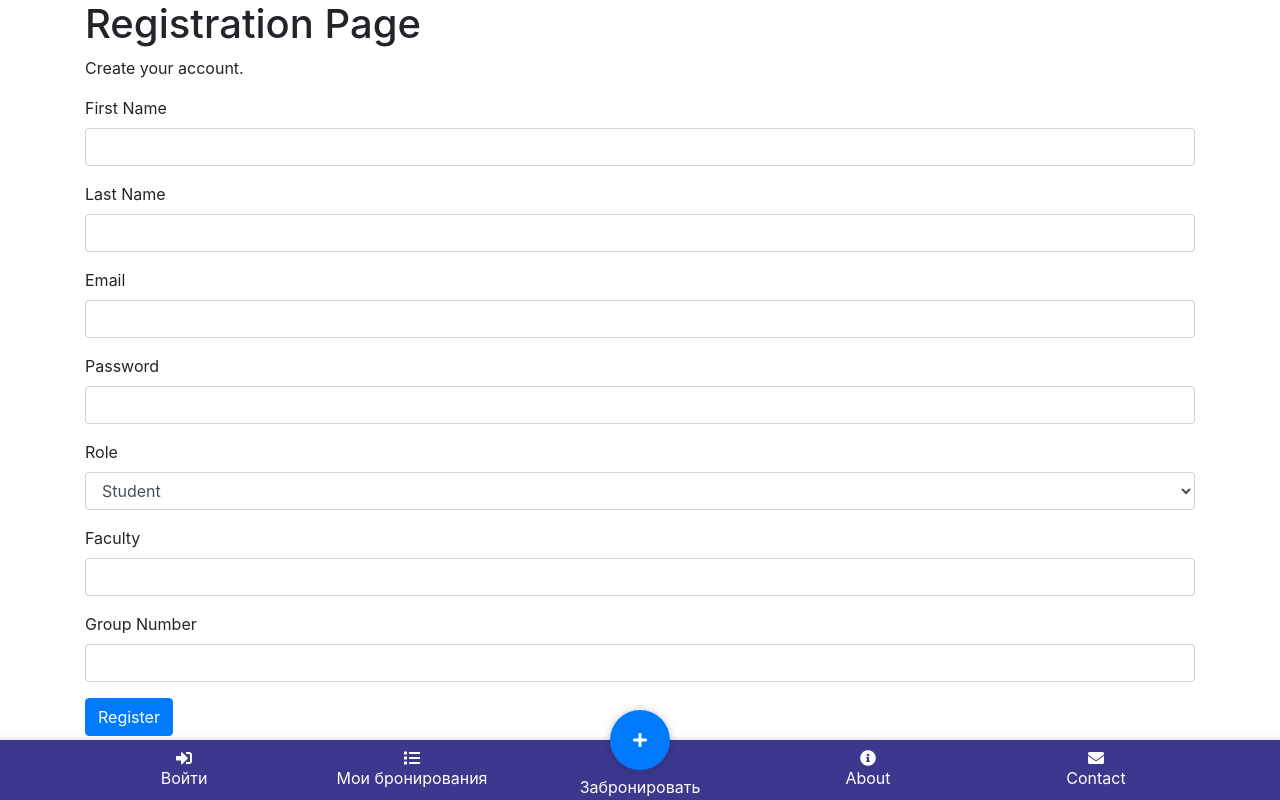
After one commit to sonicfsw/UniversityID, a Flask app: page /register in a window 1280 px wide. The commit adds this page. Run offline with Flask 3, Linux system fonts and the light colour scheme; some libraries are stand-ins or nearby versions.

Commit message:
проверка

```diff
--- /dev/null
+++ b/app/config.py
@@ -0,0 +1,3 @@
+# config.py
+
+ADMIN_PASSWORD = 'secure_admin_password_123'
--- a/app/routes.py
+++ b/app/routes.py
@@ -1,41 +1,123 @@
-from flask import Flask, render_template
+from flask import Flask, render_template, request, redirect, url_for, flash
 from flask_sqlalchemy import SQLAlchemy
+from flask_wtf import FlaskForm
+from wtforms import StringField, PasswordField, SubmitField, SelectField
+from wtforms.validators import DataRequired, Email
+from flask_wtf.csrf import CSRFProtect
+from werkzeug.security import check_password_hash, generate_password_hash
+from flask_login import LoginManager, login_user, login_required, current_user, logout_user, UserMixin
 from sqlalchemy.sql import text
 import os
 
 app = Flask(__name__)
 
-# Конфигурация базы данных
+app.config['SECRET_KEY'] = 'your_secret_key_here'
+csrf = CSRFProtect(app)
+
 app.config['SQLALCHEMY_DATABASE_URI'] = (
-    'mssql+pyodbc://sa2:UID2425@192.168.0.101:1433/reservation+navigation'
+    'mssql+pyodbc://sonicfsw:123456789@192.168.0.105:1433/reservation+navigation'
     '?driver=ODBC+Driver+17+for+SQL+Server&TrustServerCertificate=yes'
 )
 app.config['SQLALCHEMY_TRACK_MODIFICATIONS'] = False
 
-# Инициализация базы данных
 db = SQLAlchemy(app)
 
-# Главная страница
+login_manager = LoginManager(app)
+login_manager.login_view = 'login'
+
+# Пароль администратора из конфигурации
+ADMIN_PASSWORD = os.getenv('ADMIN_PASSWORD', 'default_admin_password')
+
+class User(db.Model, UserMixin):
+    __tablename__ = 'User'
+    User_ID = db.Column(db.Integer, primary_key=True)
+    First_name = db.Column(db.String(50), nullable=False)
+    Last_name = db.Column(db.String(50), nullable=False)
+    Contact_information = db.Column(db.String(100), unique=True, nullable=False)
+    Faculty = db.Column(db.String(50), nullable=True)
+    GroupNumber = db.Column(db.String(50), nullable=True)
+    Role_ID = db.Column(db.String(10), nullable=False)
+    email = db.Column(db.String(255), unique=True, nullable=False)
+    password_hash = db.Column(db.String(128), nullable=False)
+
+    def get_id(self):
+        return str(self.User_ID)
+
+    def __repr__(self):
+        return f'<User {self.email}>'
+
+class LoginForm(FlaskForm):
+    email = StringField('Email', validators=[DataRequired(), Email()])
+    password = PasswordField('Password', validators=[DataRequired()])
+
+class RegisterForm(FlaskForm):
+    first_name = StringField('First Name', validators=[DataRequired()])
+    last_name = StringField('Last Name', validators=[DataRequired()])
+    email = StringField('Email', validators=[DataRequired(), Email()])
+    password = PasswordField('Password', validators=[DataRequired()])
+    role = SelectField('Role', choices=[('student', 'Student'), ('admin', 'Admin')], validators=[DataRequired()])
+    faculty = StringField('Faculty')
+    group_number = StringField('Group Number')
+
+class AdminPasswordForm(FlaskForm):
+    password = PasswordField('Password', validators=[DataRequired()])
+    submit = SubmitField('Sign In')
+
+@login_manager.user_loader
+def load_user(user_id):
+    return User.query.get(int(user_id))
+
 @app.route('/')
 def home():
     return render_template('home.html')
 
-# О странице
-@app.route('/about')
-def about():
-    return render_template('about.html')
+@app.route('/register', methods=['GET', 'POST'])
+def register():
+    form = RegisterForm()
+    if form.validate_on_submit():
+        if User.query.filter_by(email=form.email.data).first():
+            flash('User with this email already exists.', 'danger')
+            return render_template('register.html', form=form)
 
-# Контакты
-@app.route('/contact')
-def contact():
-    return render_template('contact.html')
+        password_hash = generate_password_hash(form.password.data)
 
-# Страница логина
-@app.route('/login')
+        max_user_id = db.session.execute(text("SELECT MAX(User_ID) FROM [User]")).scalar() or 0
+        next_user_id = max_user_id + 1
+
+        new_user = User(
+            User_ID=next_user_id,
+            First_name=form.first_name.data,
+            Last_name=form.last_name.data,
+            Contact_information=form.email.data,
+            Role_ID=form.role.data,
+            email=form.email.data,
+            password_hash=password_hash,
+            Faculty=form.faculty.data if form.role.data == 'student' else None,
+            GroupNumber=form.group_number.data if form.role.data == 'student' else None
+        )
+
+        db.session.add(new_user)
+        db.session.commit()
+
+        flash('Registration successful! You can now log in.', 'success')
+        return redirect(url_for('login'))
+
+    return render_template('register.html', form=form)
+
+@app.route('/login', methods=['GET', 'POST'])
 def login():
-    return render_template('login.html')
+    form = LoginForm()
+    if form.validate_on_submit():
+        user = User.query.filter_by(email=form.email.data).first()
+        if user and check_password_hash(user.password_hash, form.password.data):
+            login_user(user)
+            # Перенаправляем в зависимости от роли
+            next_page = request.args.get('next')
+            return redirect(next_page or url_for('user_bookings'))
+        flash('Invalid email or password', 'danger')
 
-# Все бронирования
+    return render_template('login.html', form=form)
+
 @app.route('/bookings')
 def bookings():
     try:
@@ -55,15 +137,57 @@ def bookings():
         print(f"Ошибка при загрузке данных: {e}")
         return render_template('error.html', message="Ошибка загрузки данных из вьюхи.")
 
-# Форма бронирования
+
+@app.route('/user_bookings')
+@login_required
+def user_bookings():
+    try:
+        # Выполняем запрос к вьюхе для текущего пользователя
+        result = db.session.execute(
+            text("SELECT * FROM BookingInfoView WHERE User_ID = :user_id"),
+            {'user_id': current_user.User_ID}
+        )
+
+        # Получаем метаданные и строки из результата запроса
+        column_names = result.keys()
+        rows = result.fetchall()
+
+        # Преобразуем строки в список словарей
+        bookings = [{column: value for column, value in zip(column_names, row)} for row in rows]
+
+        if not bookings:
+            flash('No bookings found for your account.', 'info')
+
+        return render_template('user_bookings.html', bookings=bookings)
+
+    except Exception as e:
+        flash(f'Error loading bookings: {e}', 'danger')
+        return render_template('error.html', message="Ошибка загрузки данных.")
+
+
+@app.route('/logout')
+@login_required
+def logout():
+    logout_user()
+    return redirect(url_for('home'))
+
+@app.route('/about')
+def about():
+    return render_template('about.html')
+
+@app.route('/contact')
+def contact():
+    return render_template('contact.html')
+
 @app.route('/book')
 def book():
     return render_template('book.html')
 
-# IT-академия или карта
 @app.route('/it-academy')
 def it_academy():
     return render_template('output.html')
 
 if __name__ == '__main__':
+    with app.app_context():
+        db.create_all()
     app.run(debug=True, port=5000)
--- /dev/null
+++ b/app/templates/register.html
@@ -0,0 +1,70 @@
+{% extends "base.html" %}
+
+{% block title %}Registration{% endblock %}
+
+{% block content %}
+<div class="container">
+    <h1>Registration Page</h1>
+    <p>Create your account.</p>
+
+    <form method="POST">
+        {{ form.hidden_tag() }}
+
+        <div class="form-group">
+            <label for="first_name">First Name</label>
+            {{ form.first_name(class="form-control", id="first_name") }}
+        </div>
+
+        <div class="form-group">
+            <label for="last_name">Last Name</label>
+            {{ form.last_name(class="form-control", id="last_name") }}
+        </div>
+
+        <div class="form-group">
+            <label for="email">Email</label>
+            {{ form.email(class="form-control", id="email") }}
+        </div>
+
+        <div class="form-group">
+            <label for="password">Password</label>
+            {{ form.password(class="form-control", id="password") }}
+        </div>
+
+        <div class="form-group">
+            <label for="role">Role</label>
+            {{ form.role(class="form-control", id="role") }}
+        </div>
+
+        <!-- Поле Faculty отображается для студентов и преподавателей -->
+        <div class="form-group" id="faculty_field" style="display: none;">
+            <label for="faculty">Faculty</label>
+            {{ form.faculty(class="form-control", id="faculty") }}
+        </div>
+
+        <!-- Поле Group Number только для студентов -->
+        <div class="form-group" id="group_number_field" style="display: none;">
+            <label for="group_number">Group Number</label>
+            {{ form.group_number(class="form-control", id="group_number") }}
+        </div>
+
+        <button type="submit" class="btn btn-primary">Register</button>
+    </form>
+</div>
+
+<script>
+    document.addEventListener("DOMContentLoaded", function() {
+        var roleField = document.getElementById("role");
+        var facultyField = document.getElementById("faculty_field");
+        var groupNumberField = document.getElementById("group_number_field");
+
+        function updateVisibility() {
+            var selectedRole = roleField.value;
+            facultyField.style.display = (selectedRole === "student" || selectedRole === "teacher") ? "block" : "none";
+            groupNumberField.style.display = (selectedRole === "student") ? "block" : "none";
+        }
+
+        roleField.addEventListener("change", updateVisibility);
+        updateVisibility();
+    });
+</script>
+{% endblock %}
```
Also changed, not shown: app/1.py (added, +61 -0 lines), app/forms.py (added, +16 -0 lines), app/models.py (+27 -0 lines), app/templates/admin_bookings.html (added, +14 -0 lines), app/templates/admin_login.html (added, +35 -0 lines), app/templates/bookings.html (+16 -6 lines), app/templates/login.html (+21 -0 lines), app/templates/user_bookings.html (added, +41 -0 lines).
